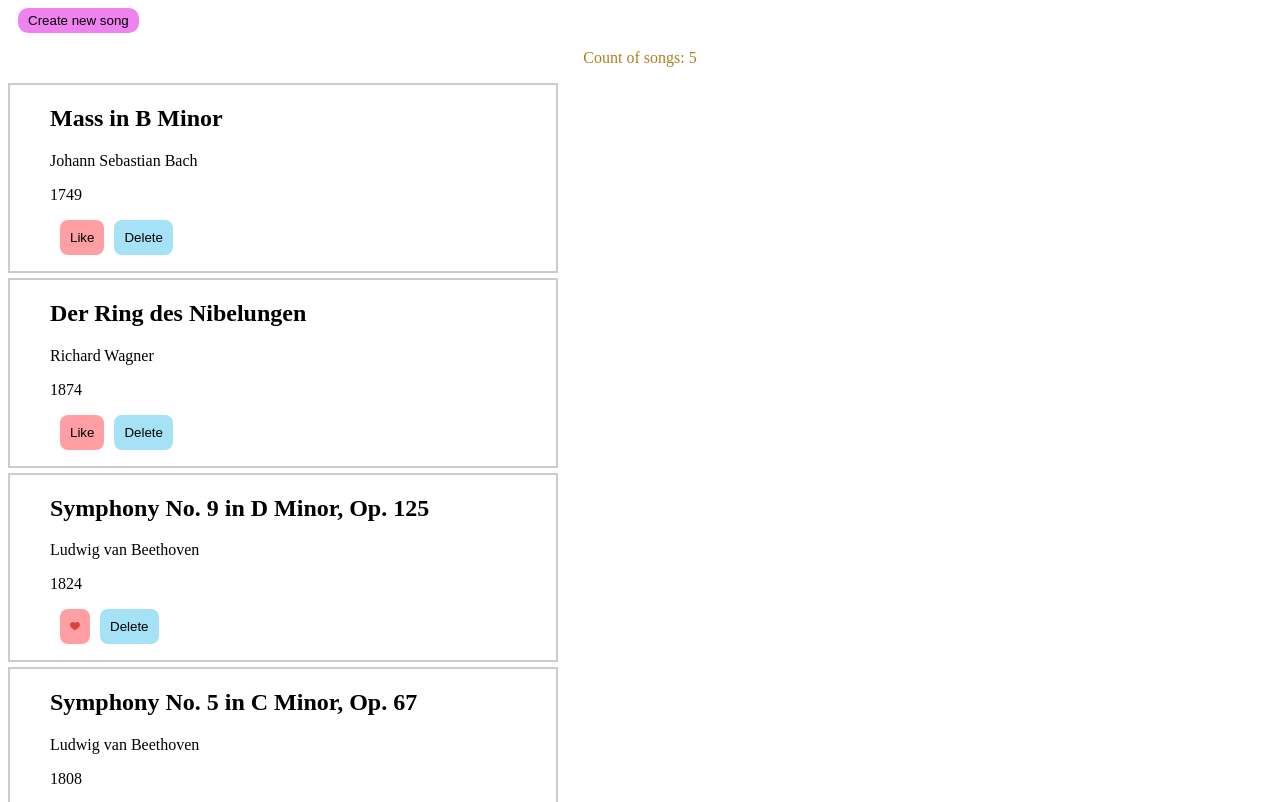
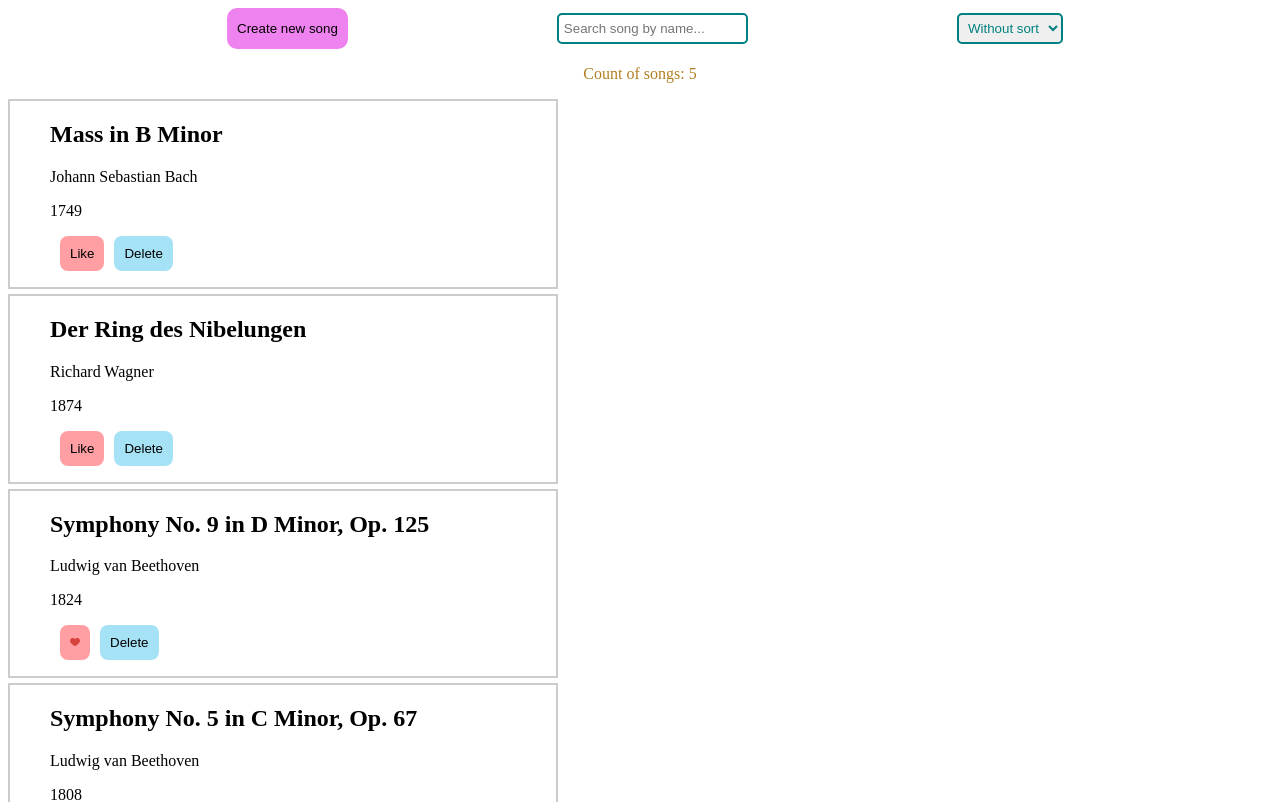
Before and after one commit to TolmDmitry/HillelHomework, a React (Create React App) app in the folder playlist_react/my-app/: page / in a window 1280 px wide. Shown: the top 802 px of the page. Built offline with nearby package versions, Linux system fonts and the light colour scheme; the HTML template or start-up script is replaced by a standard one.

Commit message:
add sort/filter, in SongItem use useContext

```diff
--- a/playlist_react/my-app/src/App.js
+++ b/playlist_react/my-app/src/App.js
@@ -1,5 +1,4 @@
-import SongItem from "./components/Songitem";
-import React, { useState } from "react";
+import React, { useState, useMemo } from "react";
 import './style/App.css';
 import songsArr from "./script";
 import Playlist from "./components/Playlist";
@@ -7,11 +6,19 @@ import NewSongModal from './components/UI/modal/AddNewSongModal';
 import AddButton from "./components/UI/DeleteButton/AddButton/addButton";
 import Counter from "./components/UI/Counter/Counter";
 import SongList from "./components/UI/SongList/SongList";
+import SongSearch from "./components/SongSearch";
+import SongSort from "./components/SongSort";
+
+export const SongContext = React.createContext();
 
 
 function App() {
   const [songs, setSong] = useState(songsArr);
   const [modal, setModal] = useState(false);
+  const [searchQuery, setSearchQuery] = useState('');
+  const [orderBy, setOrderBy] = useState('');
+
+
 
   const generateId = () => {
     if (!songs.length) {
@@ -35,17 +42,28 @@ function App() {
     setSong(mappedSongs)
   }
 
+  const modifedArray = useMemo(() => {
+    return songs.filter(song => song.name.toLowerCase().startsWith(searchQuery.toLowerCase())).sort((a, b) => b[orderBy] - a[orderBy])
+  }, [searchQuery, orderBy, songs])
+
+
   return (
     <div className="App">
-      <AddButton type='submit'
-        customClassName='AddButton'
-        onClick={() => setModal(true)}
-      >Create new song</AddButton>
+      <div className='header'>
+        <AddButton type='submit'
+          customClassName='AddButton'
+          onClick={() => setModal(true)}
+        >Create new song</AddButton>
+        <SongSearch searchQuery={searchQuery} setSearchQuery={setSearchQuery} />
+        <SongSort sortQuery={orderBy} setOrderBy={setOrderBy} />
+      </div>
       <Counter songs={songs} customClassName='counter' />
       <NewSongModal visible={modal} setVisible={setModal}>
         <Playlist addNewSong={addNewSong} generateId={generateId} />
       </NewSongModal>
-      <SongList songs={songs} deleteSong={deleteSong} likeSong={likeSong} />
+      <SongContext.Provider value={{ deleteSong, likeSong }}>
+        <SongList songs={modifedArray} />
+      </SongContext.Provider>
     </div >
   )
 }
--- /dev/null
+++ b/playlist_react/my-app/src/components/SongSearch.jsx
@@ -0,0 +1,13 @@
+import SongInput from "./UI/CustomInput/SongInput";
+
+function SongSearch({ searchQuery, setSearchQuery }) {
+  return (
+    <SongInput
+      value={searchQuery}
+      placeholder="Search song by name..."
+      onChange={(event) => setSearchQuery(event.target.value)}
+    />
+  );
+}
+
+export default SongSearch;
--- /dev/null
+++ b/playlist_react/my-app/src/components/SongSort.jsx
@@ -0,0 +1,7 @@
+import SortSelect from "./UI/SortSelect/SortSelect";
+
+function SortSongs({ orderBy, setOrderBy }) {
+  return <SortSelect orderBy={orderBy} setOrderBy={setOrderBy} />;
+}
+
+export default SortSongs;
--- a/playlist_react/my-app/src/components/Songitem.jsx
+++ b/playlist_react/my-app/src/components/Songitem.jsx
@@ -1,32 +1,25 @@
-// import songs from "../script";
 import like from "../style/like.svg";
 import LikeButton from "./UI/LikeButton/LikeButton";
 import AddButton from "./UI/DeleteButton/AddButton/addButton";
+import { useContext } from "react";
+import { SongContext } from "../App";
 
-const SongItem = ({ song, deleteSong, likeSong }) => (
+function SongItem({ song }) {
+  const { deleteSong, likeSong } = useContext(SongContext);
+  return (
     <div className="song_item">
       <div className="songs-wrapper">
         <ul className="songs">
           <h2>{song.name}</h2>
           <span>{song.author}</span>
           <p>{song.releaseDate}</p>
+          <LikeButton likeSong={likeSong} song={song}>
             {song.isLiked ? (
-          <LikeButton
-            likeSong={likeSong}
-            song={song}
-            customClassName="likeButton"
-            textContent={
-              <img className="like-icon" src={like} alt="React Logo" />
-            }
-          />
+              <img className="like-icon" src={like} alt="Like Logo" />
             ) : (
-          <LikeButton
-            likeSong={likeSong}
-            song={song}
-            customClassName="likeButton"
-            textContent="Like"
-          />
+              "Like"
             )}
+          </LikeButton>
           <AddButton
             customClassName="DeleteButton"
             type="submit"
@@ -38,4 +31,5 @@ const SongItem = ({ song, deleteSong, likeSong }) => (
       </div>
     </div>
   );
+}
 export default SongItem;
--- a/playlist_react/my-app/src/components/UI/LikeButton/LikeButton.jsx
+++ b/playlist_react/my-app/src/components/UI/LikeButton/LikeButton.jsx
@@ -1,12 +1,9 @@
 import classes from "./LikeButton.module.css";
 
-function LikeButton({ likeSong, song, customClassName, textContent }) {
+function LikeButton({ likeSong, song, children }) {
   return (
-    <button
-      className={classes[customClassName]}
-      onClick={() => likeSong(song.id)}
-    >
-      {textContent}
+    <button className={classes.likeButton} onClick={() => likeSong(song.id)}>
+      {children}
     </button>
   );
 }
--- a/playlist_react/my-app/src/components/UI/SongList/SongList.jsx
+++ b/playlist_react/my-app/src/components/UI/SongList/SongList.jsx
@@ -1,9 +1,7 @@
 import SongItem from "../../Songitem";
 
-function SongList({ songs, deleteSong, likeSong }) {
-  return songs.map((song) => (
-    <SongItem song={song} deleteSong={deleteSong} likeSong={likeSong} />
-  ));
+function SongList({ songs }) {
+  return songs.map((song) => <SongItem song={song} />);
 }
 
 export default SongList;
--- /dev/null
+++ b/playlist_react/my-app/src/components/UI/SortSelect/SortSelect.jsx
@@ -0,0 +1,17 @@
+import React from "react";
+import classes from "./SortSelect.module.css";
+
+const SortSelect = ({ setOrderBy }) => {
+  return (
+    <select
+      className={classes.sortList}
+      onChange={(event) => setOrderBy(event.target.value)}
+    >
+      <option value="null">Without sort</option>
+      <option value="isLiked">Like</option>
+      <option value="releaseDate">Year</option>
+    </select>
+  );
+};
+
+export default SortSelect;
--- /dev/null
+++ b/playlist_react/my-app/src/components/UI/SortSelect/SortSelect.module.css
@@ -0,0 +1,7 @@
+.sortList {
+  padding: 5px;
+  margin: 5px 0;
+  border-radius: 5px;
+  border: 2px solid teal;
+  color: teal;
+}
--- a/playlist_react/my-app/src/style/App.css
+++ b/playlist_react/my-app/src/style/App.css
@@ -66,3 +66,7 @@
   align-items: center;
   justify-content: center;
 }
+.header {
+  display: flex;
+  justify-content: space-evenly;
+}
```
Lines whose indentation alone changed are shown as unchanged.
